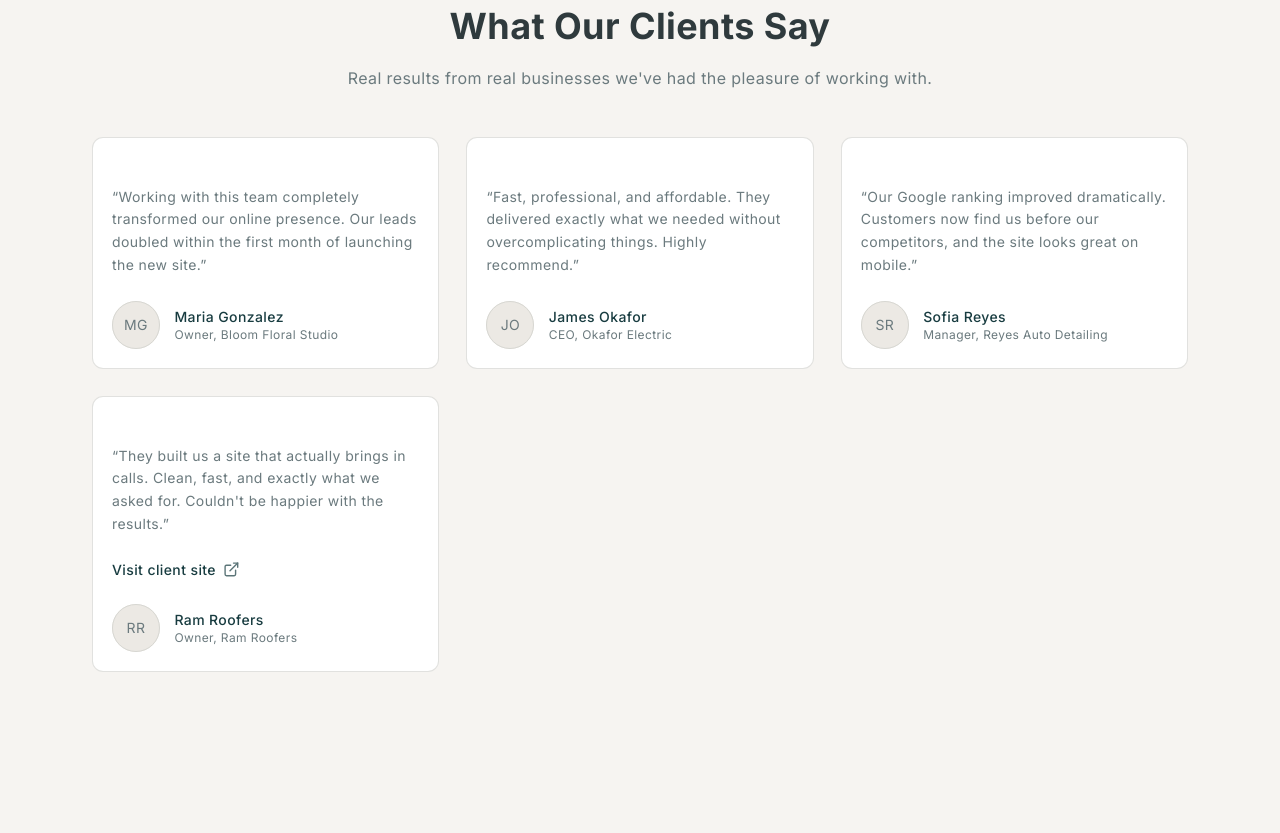
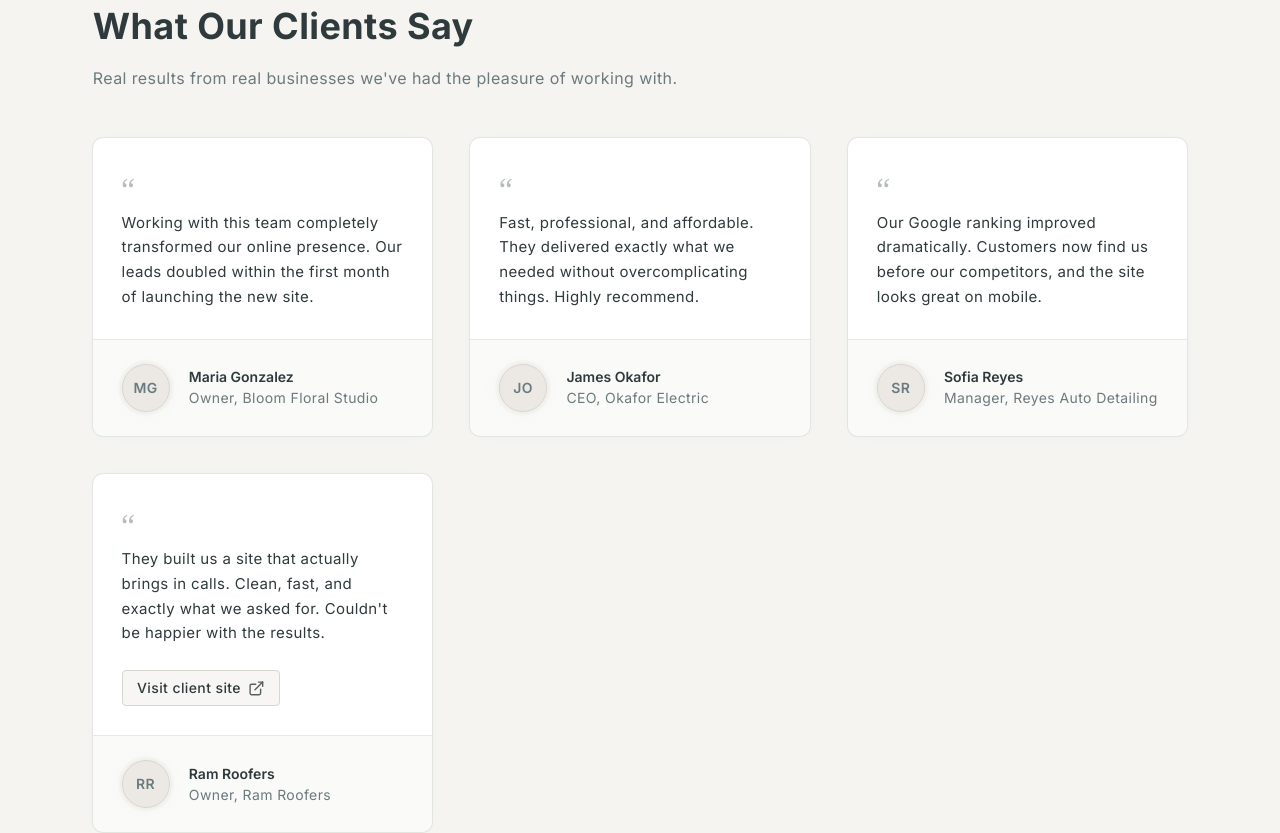
Before and after one commit to JohnnyPillacela/marsh-fried-inc, a Next.js app: page / in a window 1280 px wide. Shown: the part 4260-5093 px from the top of the page. Built offline with nearby package versions, Linux system fonts and the light colour scheme.

Commit message:
remove brief testimonials

```diff
--- a/components/pages/HomePage.tsx
+++ b/components/pages/HomePage.tsx
@@ -63,7 +63,6 @@ export default function HomePage({ locale }: Props) {
             <BriefServices dict={services} stats={stats} />
             <BriefProcess dict={process} />
             <BriefWork dict={work} />
-            <BriefTestimonials dict={testimonials} />
             <TestimonialsSection dict={testimonials} />
             <BriefPricing dict={pricing} trustBadges={trustBadges} />
             <CtaBanner dict={ctaBanner} />
```
